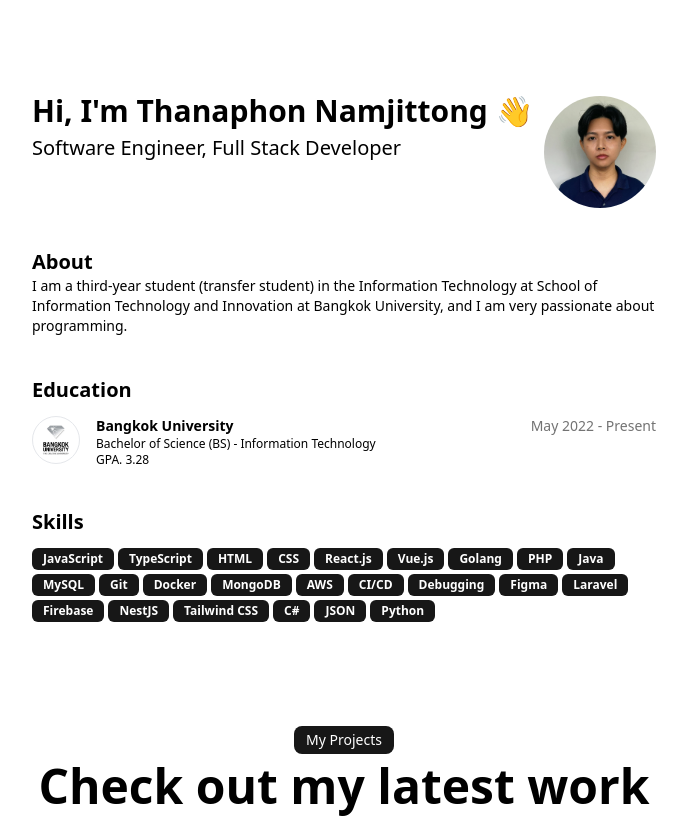
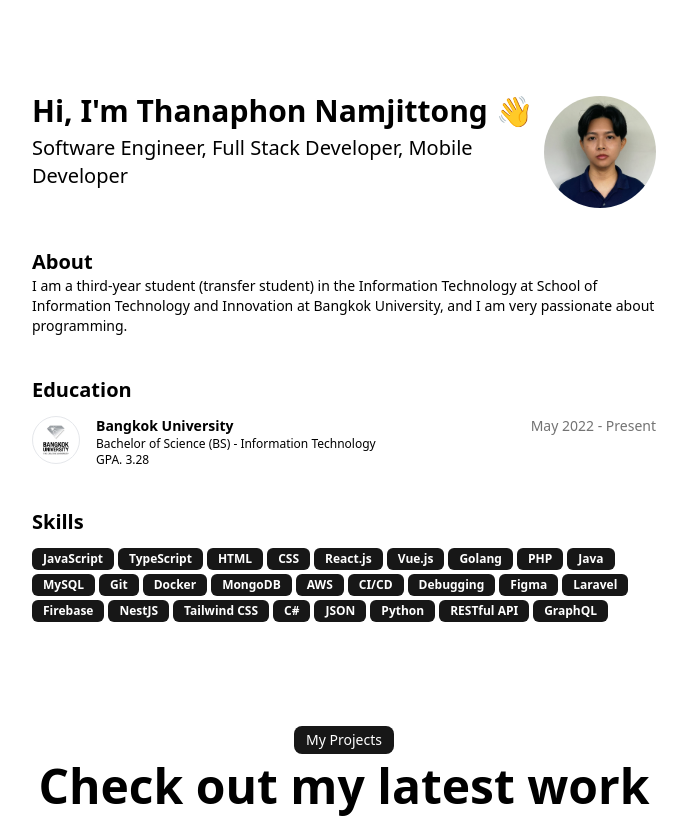
Before and after one commit to thanaphon-namj/thanaphon-namj.github.io, a React (Vite) app: page / in a window 1280 px wide. Shown: the top 818 px of the page, without its empty margins (296-983 px from the left). Built offline with nearby package versions, Linux system fonts and the light colour scheme.

Commit message:
Update position, Add skills

```diff
--- a/src/Sections/Intro.jsx
+++ b/src/Sections/Intro.jsx
@@ -9,7 +9,7 @@ function Intro() {
             Hi, I&apos;m Thanaphon Namjittong 👋
           </div>
           <div className="md:text-xl">
-            Software Engineer, Full Stack Developer
+            Software Engineer, Full Stack Developer, Mobile Developer
           </div>
         </div>
         <div className="flex size-28 rounded-full overflow-hidden">
--- a/src/Sections/Skills.jsx
+++ b/src/Sections/Skills.jsx
@@ -29,6 +29,8 @@ function Skills() {
         <Tag>C#</Tag>
         <Tag>JSON</Tag>
         <Tag>Python</Tag>
+        <Tag>RESTful API</Tag>
+        <Tag>GraphQL</Tag>
       </div>
     </section>
   );
```
